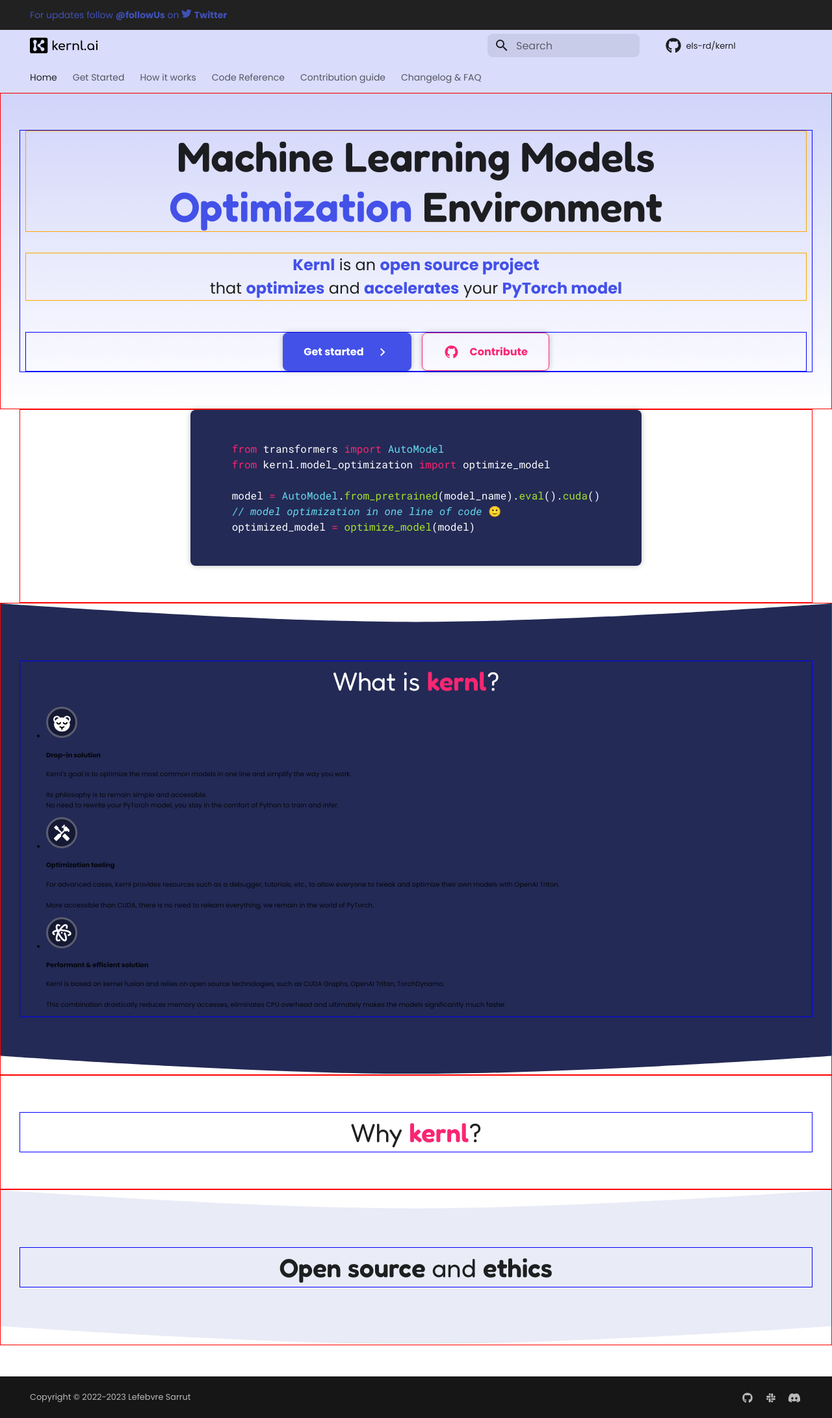
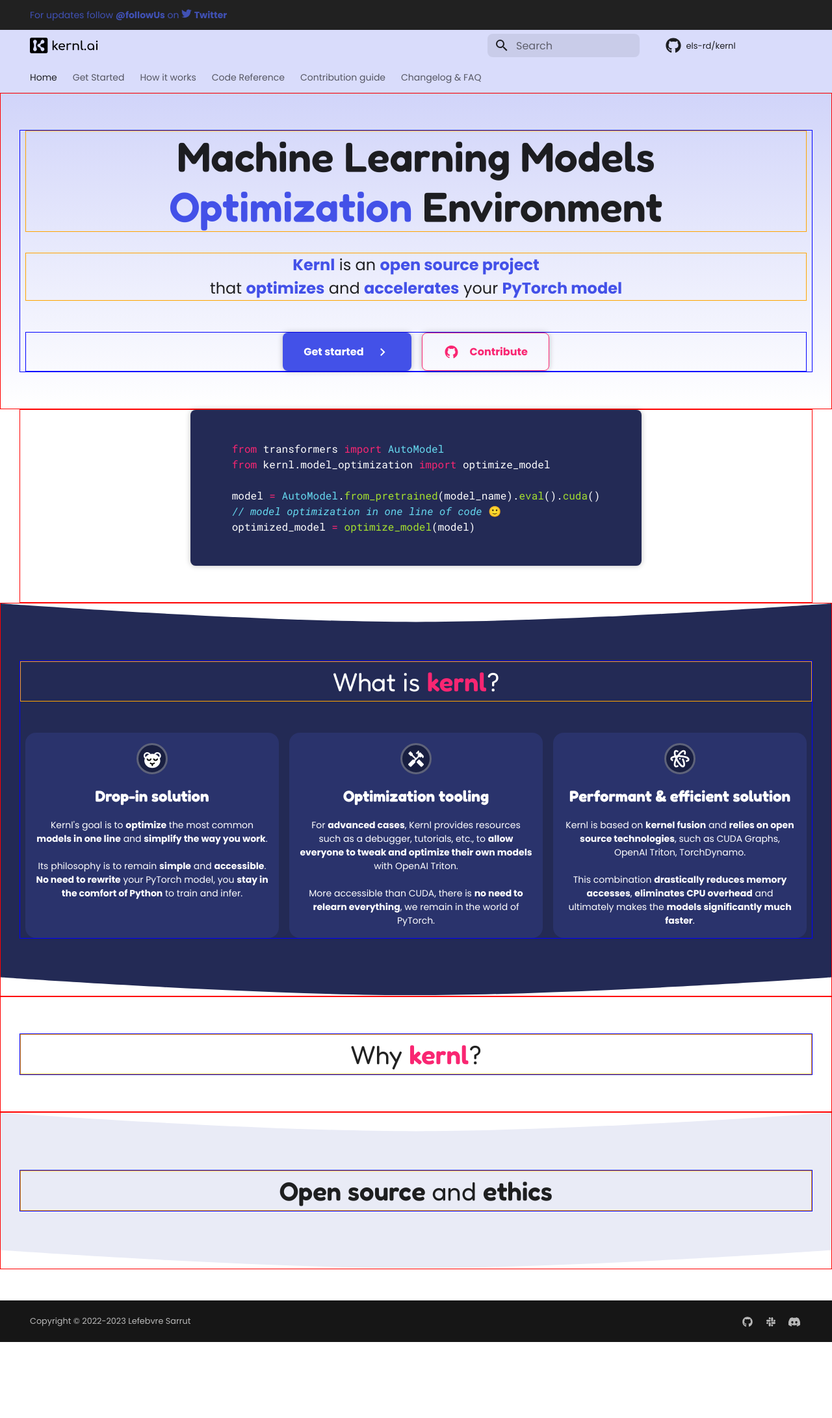
Before and after one commit to ELS-RD/kernl, an MkDocs documentation site: the page built from docs/index.md, in a window 1280 px wide. Shown: the whole page at 65% size. Built offline with MkDocs 1.6.1 and Material for MkDocs 9.7.7, drawn with Linux system fonts in a browser that asks for light colours; comment, search, counter and statistics services are not loaded; after the commit the page ends 2066 px from its top, so only the background shows below that.

Commit message:
feat: adds what section responsive css.

```diff
--- a/docs/stylesheets/extra.css
+++ b/docs/stylesheets/extra.css
@@ -30,6 +30,7 @@
 
     --color-background-what: #232A55;
     --color-background-oss: #E9EBF6;
+    --color-background-what-key: #2A336C;
 
     --color-snippet-primary: #A6E22E;
     --color-snippet-secondary: #F92672;
@@ -272,30 +273,44 @@
 }
 
 /* ----- ----- ----- ----- ----- */
+/* flex content disposition */
+.knl-what__content,
+.knl-why__content,
+.knl-oss__content {
+    display: flex;
+    flex-direction: column;
+    gap: 48px;
+
+    border: 1px solid blue;
+}
+
+/* ----- ----- ----- ----- ----- */
 /* titles */
-.knl-what h3,
-.knl-why h3,
-.knl-oss h3 {
+.knl-what__content h3,
+.knl-why__content h3,
+.knl-oss__content h3 {
     margin: 0;
     font-family: "Fredoka", sans-serif;
     font-size: clamp(20px, 7vw, 40px);
     font-weight: normal;
     line-height: var(--accessible-line-height);
     text-align: center;
+
+    border: 1px solid orange;
 }
 
-.knl-what h3 em,
-.knl-why h3 em,
-.knl-oss h3 em {
+.knl-what__content h3 em,
+.knl-why__content h3 em,
+.knl-oss__content h3 em {
     font-weight: var(--font-fredoka-semibold);
 }
 
-.knl-what h3 em,
-.knl-why h3 em {
+.knl-what__content h3 em,
+.knl-why__content h3 em {
     color: var(--color-secondary);
 }
 
-.knl-what h3 {
+.knl-what__content h3 {
     color: white;
 }
 
@@ -305,7 +320,11 @@
 }
 
 .knl-what__content {
-    border: 1px solid blue;
+    color: white;
+}
+
+.knl-what__content .knl-argument {
+    background-color: var(--color-background-what-key);
 }
 
 /* ----- ----- ----- ----- ----- */
@@ -315,7 +334,6 @@
 }
 
 .knl-why__content {
-    border: 1px solid blue;
 }
 
 /* ----- ----- ----- ----- ----- */
@@ -324,11 +342,56 @@
 }
 
 .knl-oss__content {
-    border: 1px solid blue;
 }
 
 /* ----- ----- ----- ----- ----- */
+/* generic arguments */
+.knl-arguments {
+    display: flex;
+    flex-direction: row;
+    flex-wrap: wrap;
+    gap: 16px;
+    margin: 0;
+    padding: 0 8px;
+    list-style: none;
+}
 
+.knl-argument {
+    display: flex;
+    flex: 1 0 32%;
+    flex-direction: column;
+    align-items: center;
+    gap: 16px;
+    padding: 16px;
+    border-radius: 16px;
+}
+
+.knl-argument img {
+    width: 48px;
+    height: 48px;
+}
+
+.knl-argument h4,
+.knl-argument p {
+    margin: 0;
+    line-height: var(--accessible-line-height);
+}
+
+.knl-argument h4 {
+    font-family: "Fredoka", sans-serif;
+    font-size: clamp(18px, 5vw, 24px);
+    text-align: center;
+}
+
+.knl-argument p {
+    font-family: "Poppins", sans-serif;
+    font-size: 14px;
+    text-align: center;
+}
+
+.knl-argument p em {
+    font-weight: bold;
+}
 
 /* ----- ----- ----- ----- ----- */
 /* media queries */
@@ -350,6 +413,10 @@
     .knl-oss {
         padding: 48px 0;
     }
+
+    .knl-arguments {
+        flex-direction: column;
+    }
 }
 
 @media screen and (max-width: 416px) {
```
